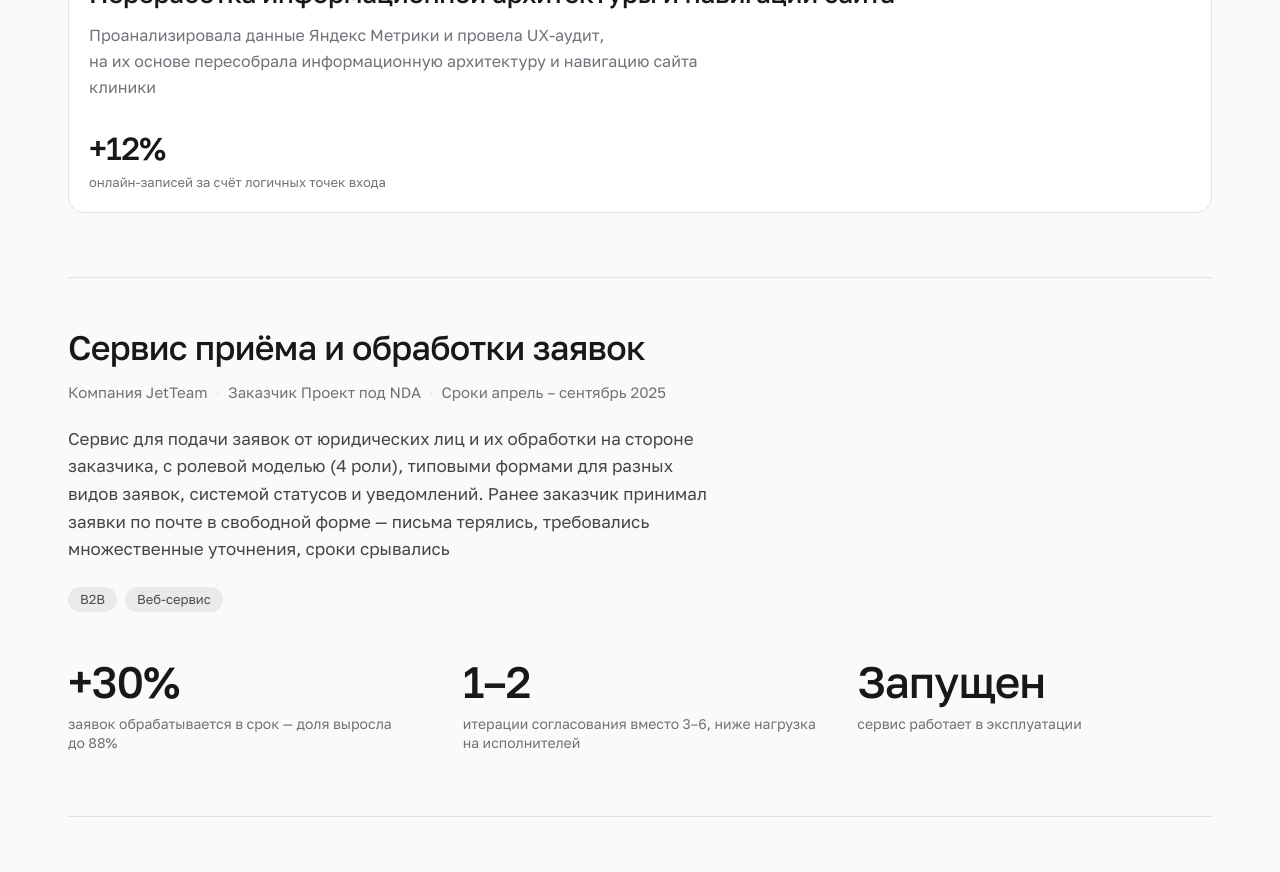
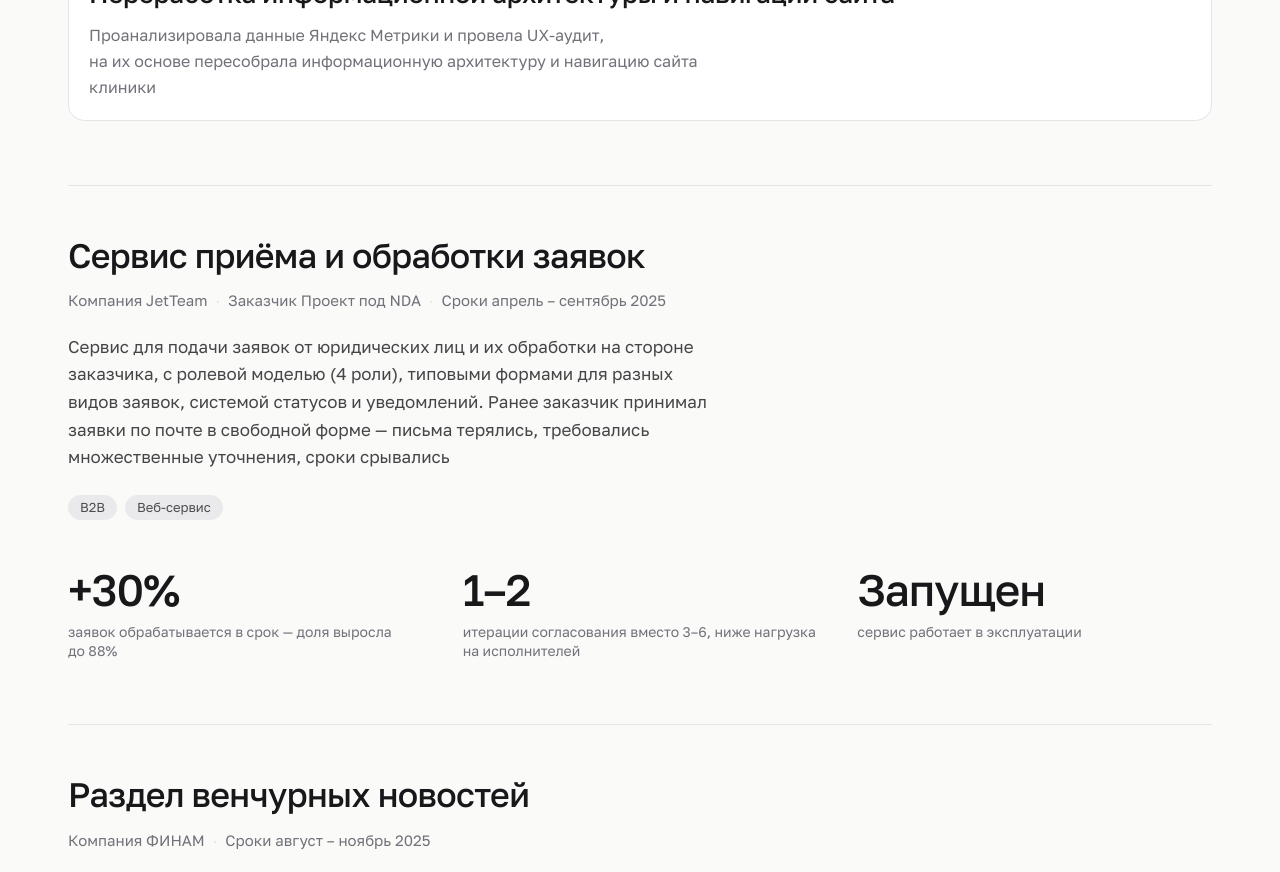
Before and after one commit to krasheninnikoval/krasheninnikoval.github.io, a Next.js app: page / in a window 1280 px wide. Shown: the part 2880-3752 px from the top of the page. Built offline with nearby package versions, Linux system fonts and the light colour scheme.

Commit message:
Кейс клиники без блока результатов
Co-Authored-By: Claude Opus 5 <noreply@anthropic.com>

```diff
--- a/src/content/cases/clinic-navigation.ts
+++ b/src/content/cases/clinic-navigation.ts
@@ -37,9 +37,7 @@ export const clinicNavigation: CaseStudy = {
   meta: {
     team: "Единственный дизайнер, 2 backend, 1 frontend, PM, работа с SEO-командой",
   },
-  results: [
-    { value: "+12%", label: "онлайн-записей за счёт логичных точек входа" },
-  ],
+  results: [],
   lead: [
     "Сайт клиники с 11 филиалами и 1,5 млн пациентов оставался на устаревшем визуале: навигация была запутанной, поведение элементов — неочевидным. Заказчик хотел вид, соответствующий уровню бренда, и рост удобства использования.",
   ],
@@ -63,12 +61,5 @@ export const clinicNavigation: CaseStudy = {
       },
       wide: true,
     },
-    {
-      type: "metrics",
-      heading: "Результаты",
-      items: [
-        { value: "+12%", label: "онлайн-записей за счёт логичных точек входа" },
-      ],
-    },
   ],
 };
```
